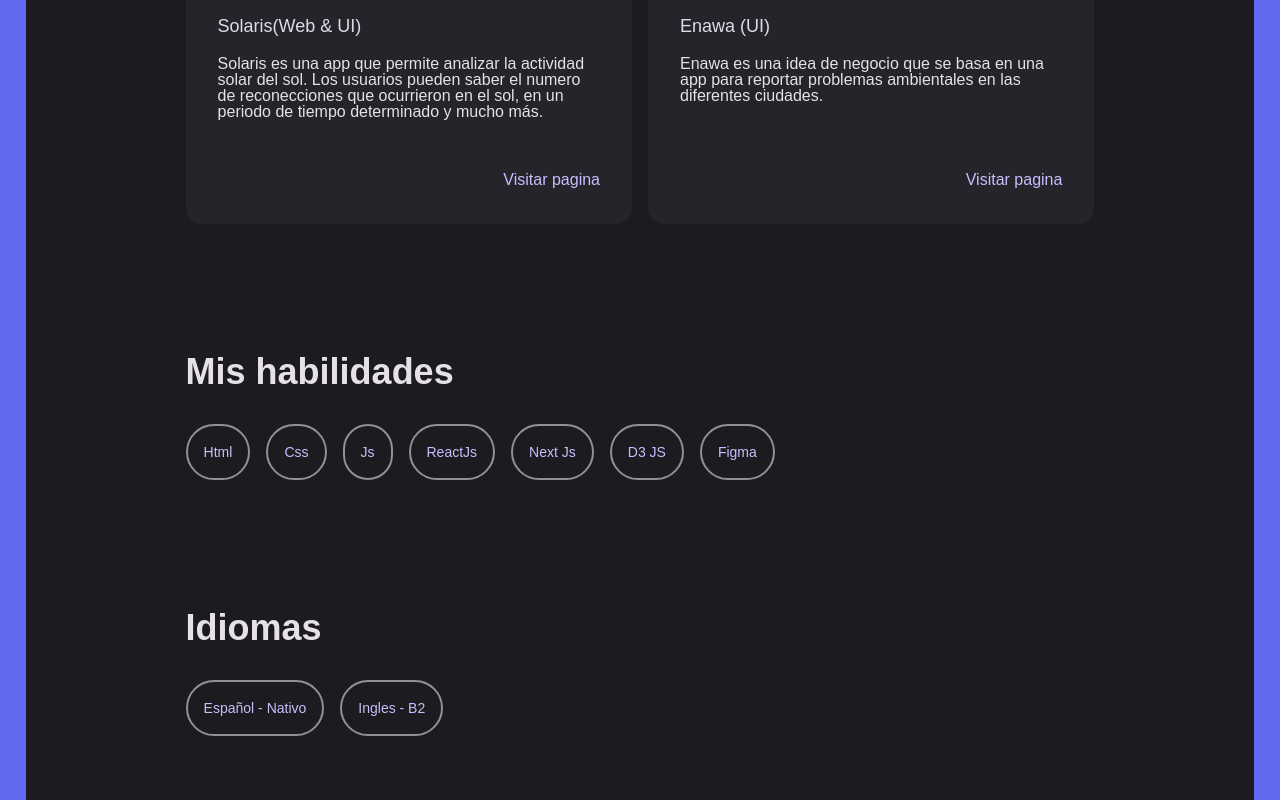
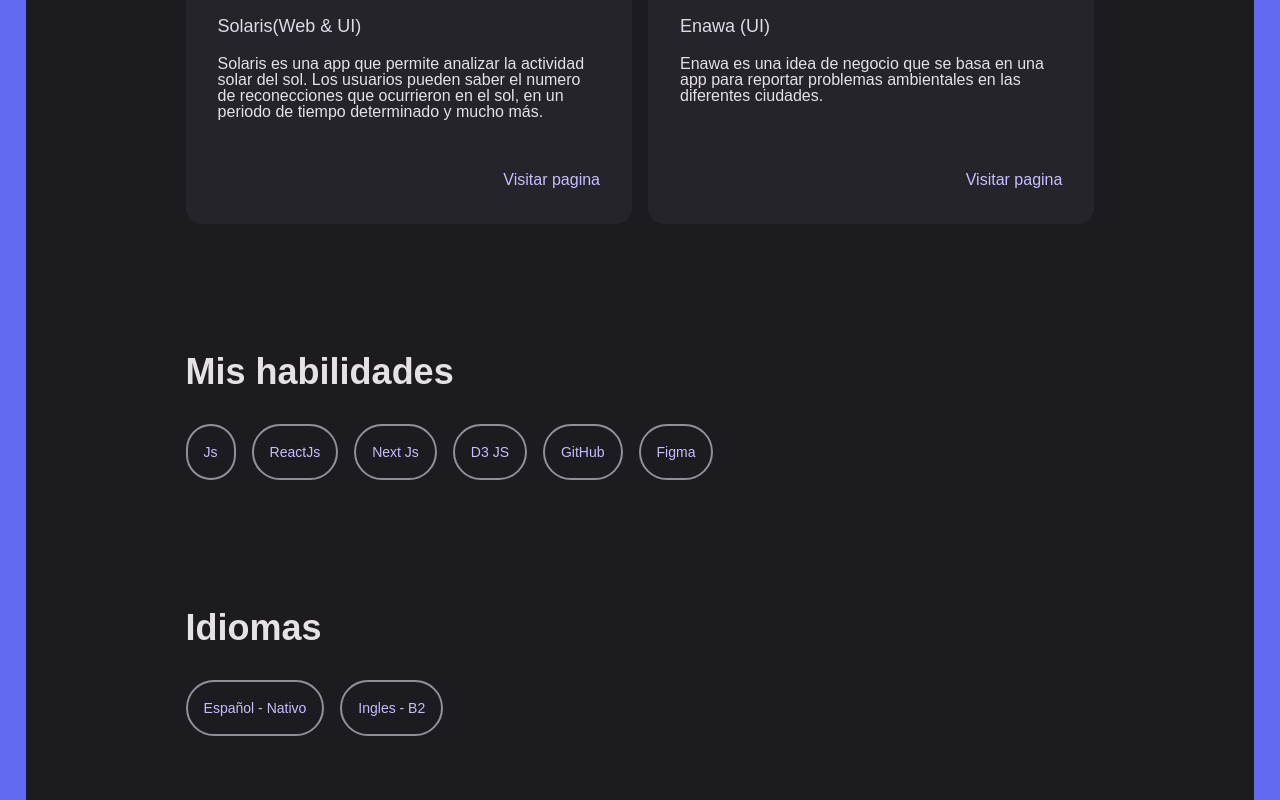
Before and after one commit to daniherreraa/Danis-Place, a Next.js app: page / in a window 1280 px wide. Shown: the part 984-1784 px from the top of the page. Built offline with nearby package versions, Linux system fonts and the light colour scheme; a web font is replaced by a local one.

Commit message:
Add GitHub to abilities section

```diff
--- a/app/page.jsx
+++ b/app/page.jsx
@@ -36,12 +36,11 @@ export default function Home() {
       <div className="project-section">
         <h2 id="abilitiesTitle" className="project-subtitle">Mis habilidades</h2>
         <div className='flex flex-row gap-4 lg:gap-4 pt-8 flex-wrap'>
-          <div className="ability-button">Html</div>
-          <div className="ability-button">Css</div>
           <div className="ability-button">Js</div>
           <div className="ability-button">ReactJs</div>
           <div className="ability-button">Next Js</div>
           <div className="ability-button">D3 JS</div>
+          <div className="ability-button">GitHub</div>
           <div className="ability-button">Figma</div>
         </div>
       </div>
```
